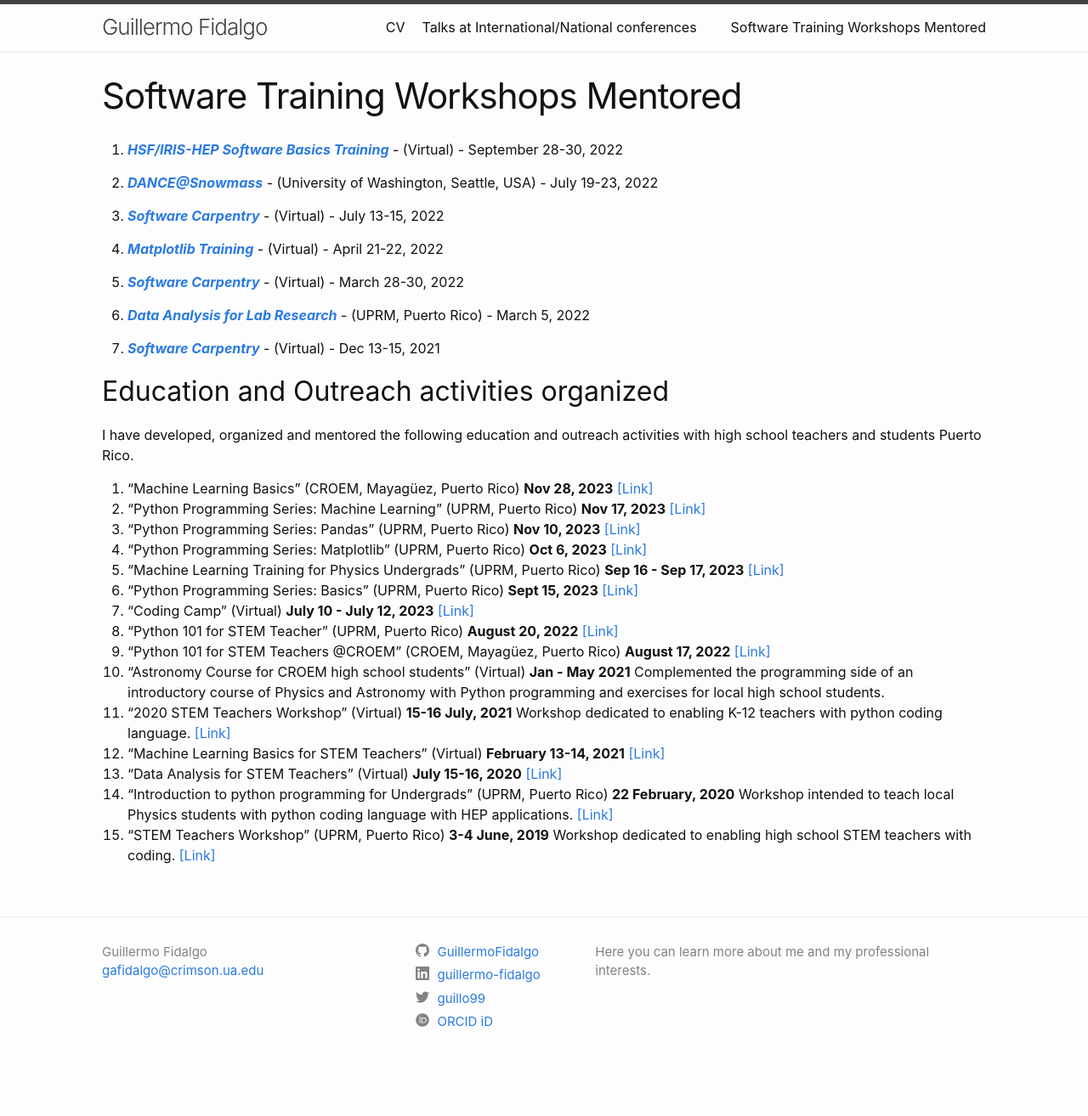
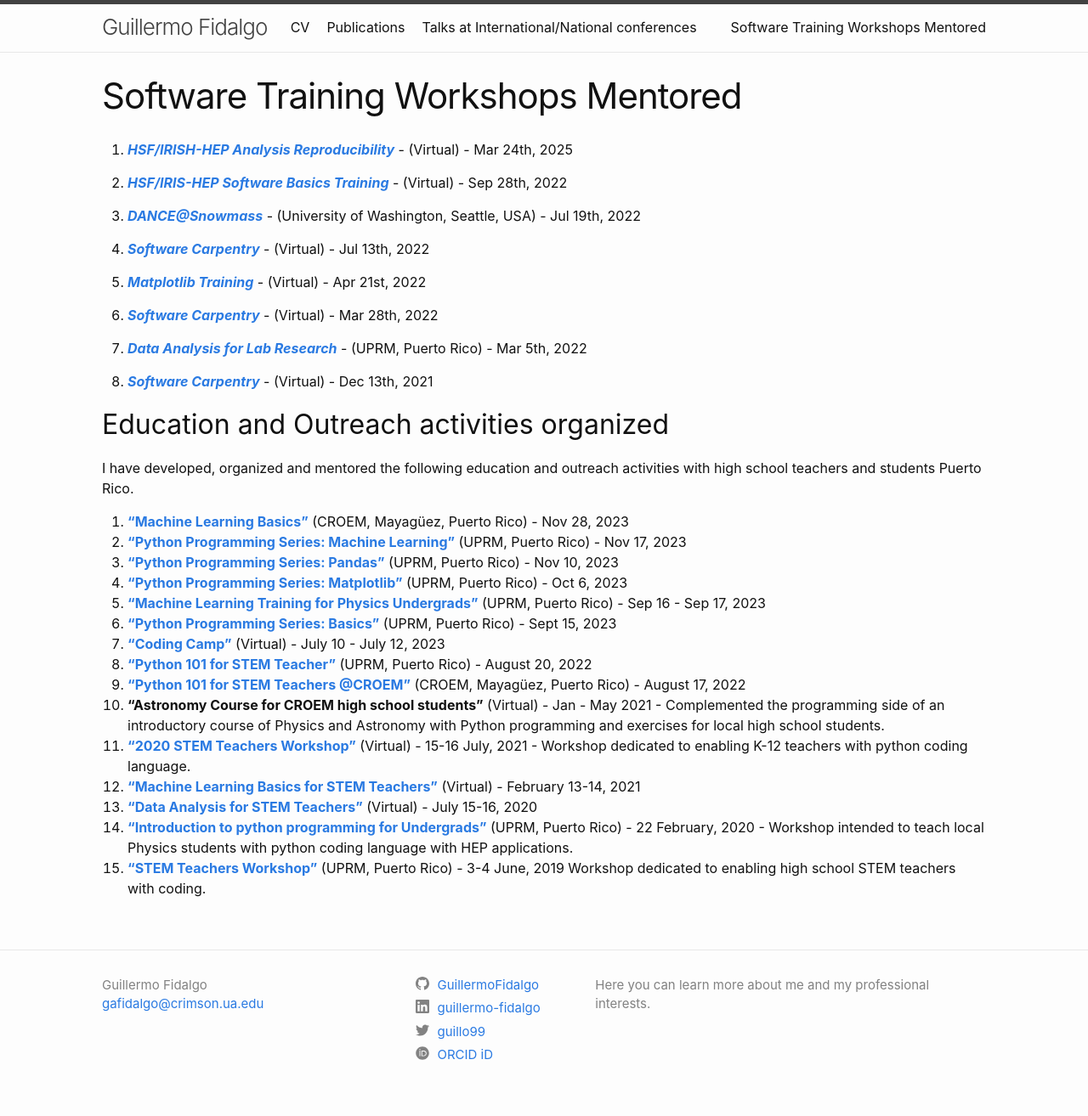
Before and after one commit to GuillermoFidalgo/guillermofidalgo.github.io, a Jekyll site: the page built from mentored.md, in a window 1280 px wide. Shown: the whole page at 85% size. Built offline with Jekyll 4.4.1, drawn with Linux system fonts in a browser that asks for light colours; our own code applies the rules of GitHub Pages for plain Markdown files; before the commit the page ends 1275 px from its top, so only the background shows below that.

Commit message:
update website

```diff
--- a/_data/mentored.json
+++ b/_data/mentored.json
@@ -1,31 +1,31 @@
 [{
     "title": "HSF/IRIS-HEP Software Basics Training",
     "location": "Virtual",
-    "date": "September 28-30, 2022",
+    "date": "September 28, 2022",
     "url": "https://indico.cern.ch/event/1190572/"
   },
   {
     "title": "DANCE@Snowmass",
     "location": "University of Washington, Seattle, USA",
-    "date": "July 19-23, 2022",
+    "date": "July 19, 2022",
     "url": "https://indico.cern.ch/event/1151329/"
   },
   {
     "title": "Software Carpentry",
     "location": "Virtual",
-    "date": "July 13-15, 2022",
+    "date": "July 13, 2022",
     "url": "https://www.raynamharris.com/2022-07-13-upr-online/"
   },
   {
     "title": "Matplotlib Training",
     "location": "Virtual",
-    "date": "April 21-22, 2022",
+    "date": "April 21, 2022",
     "url": "https://indico.cern.ch/event/1058838/"
   },
   {
     "title": "Software Carpentry",
     "location": "Virtual",
-    "date": "March 28-30, 2022",
+    "date": "March 28, 2022",
     "url": "https://indico.cern.ch/event/1112526/"
   },
   {
@@ -37,8 +37,20 @@
   {
     "title": "Software Carpentry",
     "location": "Virtual",
-    "date": "Dec 13-15, 2021",
+    "date": "Dec 13, 2021",
     "url": "https://indico.cern.ch/event/1097111/"
+  },
+  {
+    "title": "HSF/IRISH-HEP Analysis Reproducibility",
+    "location": "Virtual",
+    "date": "Mar 24, 2025",
+    "url": "https://indico.cern.ch/event/1508102/timetable/"
+  },
+  {
+    "title": "",
+    "location": "",
+    "date": "",
+    "url": ""
   },
   {
     "title": "",
--- a/mentored.md
+++ b/mentored.md
@@ -4,9 +4,10 @@ permalink: /mentored/
 ---
 
 
-{% for talk in site.data.mentored %}
+{% for talk in site.data.sorted_mentored %}
+{% assign date_ord = talk.date | date_to_string: "ordinal", "US" %}
 {% if talk.title != "" %}
-1. [*__{{talk.title}}__*]({{talk.url}}) - ({{talk.location}}) - {{talk.date}}
+1. [*__{{talk.title}}__*]({{talk.url}}) - ({{talk.location}}) - {{date_ord}}
 {% endif %}
 {% endfor %}
 
@@ -15,22 +16,19 @@ permalink: /mentored/
 
 I have developed, organized and mentored the following education and outreach activities with high school teachers and students Puerto Rico.
 
-1. "Machine Learning Basics" (CROEM, Mayagüez, Puerto Rico) **Nov 28, 2023** [\[Link\]](https://indico.cern.ch/event/1353933/)
-1. "Python Programming Series: Machine Learning" (UPRM, Puerto Rico)  **Nov 17, 2023** [\[Link\]](https://indico.cern.ch/event/1353942/)
-2. "Python Programming Series: Pandas" (UPRM, Puerto Rico) **Nov 10, 2023** [\[Link\]](https://indico.cern.ch/event/1353941/)
-3. "Python Programming Series: Matplotlib" (UPRM, Puerto Rico) **Oct 6, 2023** [\[Link\]](https://indico.cern.ch/event/1353937/)
-4. "Machine Learning Training for Physics Undergrads" (UPRM, Puerto Rico) **Sep 16 - Sep 17, 2023** [\[Link\]](https://indico.cern.ch/event/1327230/)
-5. "Python Programming Series: Basics" (UPRM, Puerto Rico) **Sept 15, 2023** [\[Link\]](https://indico.cern.ch/event/1353934/)
-6. "Coding Camp" (Virtual) **July 10 - July 12, 2023** [\[Link\]](https://indico.cern.ch/event/1305236/)
-7.  "Python 101 for STEM Teacher" (UPRM, Puerto Rico) **August 20, 2022** [\[Link\]](https://indico.cern.ch/event/1180502/)
-8.  "Python 101 for STEM Teachers @CROEM" (CROEM, Mayagüez, Puerto Rico) **August 17, 2022** [\[Link\]](https://indico.cern.ch/event/1188757/)
-9.  "Astronomy Course for CROEM high school students" (Virtual) **Jan - May 2021**
-    Complemented the programming side of an introductory course of Physics and Astronomy with Python programming and exercises for local high school students.
-10. "2020 STEM Teachers Workshop" (Virtual) **15-16 July, 2021**
-    Workshop dedicated to enabling K-12 teachers with python coding language. [\[Link\]](https://indico.cern.ch/event/860466/)
-11. "Machine Learning Basics for STEM Teachers" (Virtual) **February 13-14, 2021** [\[Link\]](https://indico.cern.ch/event/998732/)
-12. "Data Analysis for STEM Teachers" (Virtual) **July 15-16, 2020** [\[Link\]](https://indico.cern.ch/event/927162/)
-13. "Introduction to python programming for Undergrads" (UPRM, Puerto Rico) **22 February, 2020**
-    Workshop intended to teach local Physics students with python coding language with HEP applications. [\[Link\]](https://indico.cern.ch/event/891702/timetable/?view=standard)
-14. "STEM Teachers Workshop" (UPRM, Puerto Rico) **3-4 June, 2019**
-    Workshop dedicated to enabling high school STEM teachers with coding. [\[Link\]](https://indico.cern.ch/event/817539/)
+1. [**"Machine Learning Basics"**](https://indico.cern.ch/event/1353933/) (CROEM, Mayagüez, Puerto Rico) - Nov 28, 2023
+1. [**"Python Programming Series: Machine Learning"**](https://indico.cern.ch/event/1353942/) (UPRM, Puerto Rico) -  Nov 17, 2023
+2. [**"Python Programming Series: Pandas"**](https://indico.cern.ch/event/1353941/) (UPRM, Puerto Rico) - Nov 10, 2023
+3. [**"Python Programming Series: Matplotlib"**](https://indico.cern.ch/event/1353937/) (UPRM, Puerto Rico) - Oct 6, 2023
+4. [**"Machine Learning Training for Physics Undergrads"**](https://indico.cern.ch/event/1327230/) (UPRM, Puerto Rico) - Sep 16 - Sep 17, 2023
+5. [**"Python Programming Series: Basics"**](https://indico.cern.ch/event/1353934/) (UPRM, Puerto Rico) - Sept 15, 2023
+6. [**"Coding Camp"**](https://indico.cern.ch/event/1305236/) (Virtual) - July 10 - July 12, 2023
+7. [**"Python 101 for STEM Teacher"**](https://indico.cern.ch/event/1180502/) (UPRM, Puerto Rico) - August 20, 2022
+8. [**"Python 101 for STEM Teachers @CROEM"**](https://indico.cern.ch/event/1188757/) (CROEM, Mayagüez, Puerto Rico) - August 17, 2022
+9. **"Astronomy Course for CROEM high school students"** (Virtual) - Jan - May 2021 - Complemented the programming side of an introductory course of Physics and Astronomy with Python programming and exercises for local high school students.
+10. [**"2020 STEM Teachers Workshop"**](https://indico.cern.ch/event/860466/) (Virtual) - 15-16 July, 2021 - Workshop dedicated to enabling K-12 teachers with python coding language.
+11. [**"Machine Learning Basics for STEM Teachers"**](https://indico.cern.ch/event/998732/) (Virtual) - February 13-14, 2021
+12. [**"Data Analysis for STEM Teachers"**](https://indico.cern.ch/event/927162/) (Virtual) - July 15-16, 2020
+13. [**"Introduction to python programming for Undergrads"**](https://indico.cern.ch/event/891702/timetable/?view=standard) (UPRM, Puerto Rico) - 22 February, 2020 - Workshop intended to teach local Physics students with python coding language with HEP applications.
+14. [**"STEM Teachers Workshop"**](https://indico.cern.ch/event/817539/) (UPRM, Puerto Rico) - 3-4 June, 2019
+    Workshop dedicated to enabling high school STEM teachers with coding.
```
Also changed, not shown: Publications.md (added, +7 -0 lines), _data/sorted_confs.json (+11 -11 lines), _data/sorted_mentored.json (added, +50 -0 lines), _includes/myPubs.md (added, +29 -0 lines), index.md (+1 -1 lines), .github/workflows/ci.yml, README.md, 3 other files.
